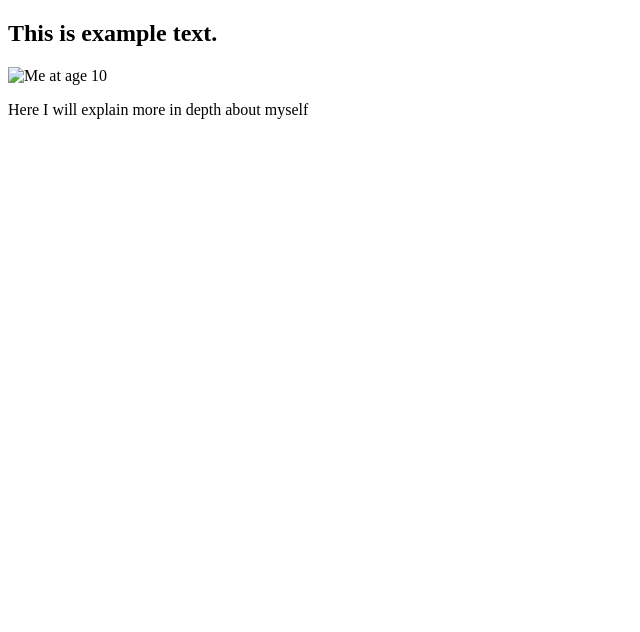
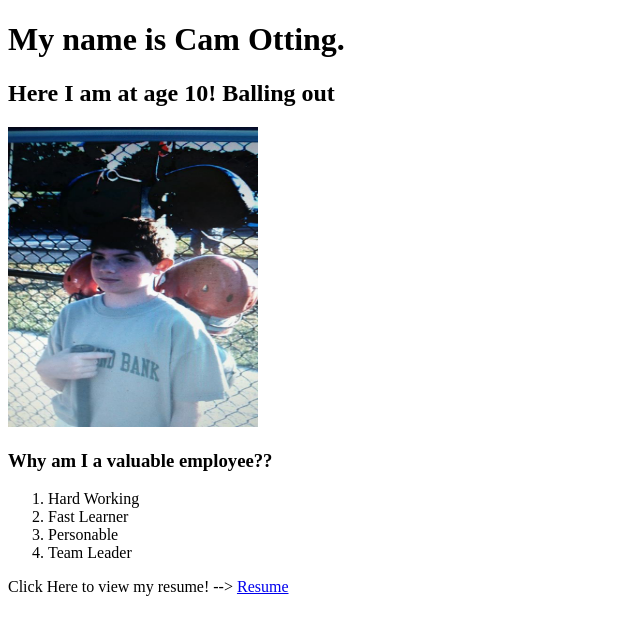
Before and after one commit to timothyotting/HW2, a plain HTML site: page index.html in a window 1280 px wide. Shown: the whole page, without its empty margins (0-640 px from the left). Drawn offline with Linux system fonts and the light colour scheme.

Commit message:
Added an image to index, as well as a link to resume.html

```diff
--- a/index.html
+++ b/index.html
@@ -1,16 +1,28 @@
 <!DOCTYPE html>
+<html lang="en">
 <html>
 	<head>
-		<title><h1>Cameron's First Website</h1></title>
+		<title>Cameron's First Website</title>
 	</head>
 <body>
-	<h2>This is example text.</h2>
+	<h1>My name is Cam Otting.</h1>
 	<p>
-	<img src="15826778_455012524886739_8847527812701967506_n.jpeg" alt="Me at age 10" />
-
+	<h2>Here I am at age 10! Balling out</h2>
+	</p>
+	<p>
+	<img src="tenyearold.jpg" width="250" height="300"/>
+	<p>
+	<h3>Why am I a valuable employee??</h3>
+	</p>
+	<ol>
+		<li>Hard Working</li>
+		<li>Fast Learner</li>
+		<li>Personable</li>
+		<li>Team Leader</li>
+	</ol>
 
 	<p>
-	Here I will explain more in depth about myself
+	Click Here to view my resume! --> <a href="resume.html"> Resume </a>
 	</p>
 </body>
 </html>
```
Also changed, not shown: 21432721_10209999136871798_6409272165833097525_n.jpg (renamed from Pictures/21432721_10209999136871798_6409272165833097525_n.jpg), Class.css (added), tenyearold.jpg (renamed from Pictures/15826778_455012524886739_8847527812701967506_n.jpg).
